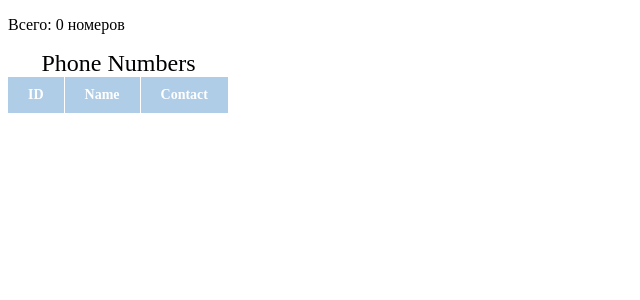
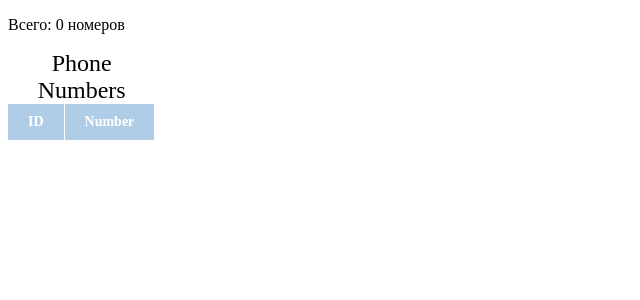
Before and after one commit to SvineruS/kpi, a Django app: page /Home/Details/1/ in a window 1280 px wide. Shown: the top 300 px of the page, without its empty margins (0-640 px from the left). Run offline with Django 3.2, Linux system fonts and the light colour scheme; data comes from the database, SQL or seed files in the repository; both versions use the stored data as it was after the commit; lists and menus that the app fills with data are empty.

Commit message:
обьебався с темплейтом

```diff
--- a/3.1/trpz/labs/templates/phone_numbers.html
+++ b/3.1/trpz/labs/templates/phone_numbers.html
@@ -37,14 +37,12 @@
     <caption style="font-size: 24px;">Phone Numbers</caption>
     <tr>
         <th>ID</th>
-        <th>Name</th>
-        <th>Contact</th>
+        <th>Number</th>
     </tr>
     {% for phone_number in phone_numbers %}
         <tr>
             <td>{{ phone_number.id }}</td>
-            <td>{{ phone_number.name }}</td>
-            <td>{{ phone_number.group.name }}</td>
+            <td>{{ phone_number.number }}</td>
         </tr>
     {% endfor %}
     <p>Всего: {{ phone_numbers.count }} номеров</p>
```
Also changed, not shown: 3.1/trpz/labs/db.sqlite3.
